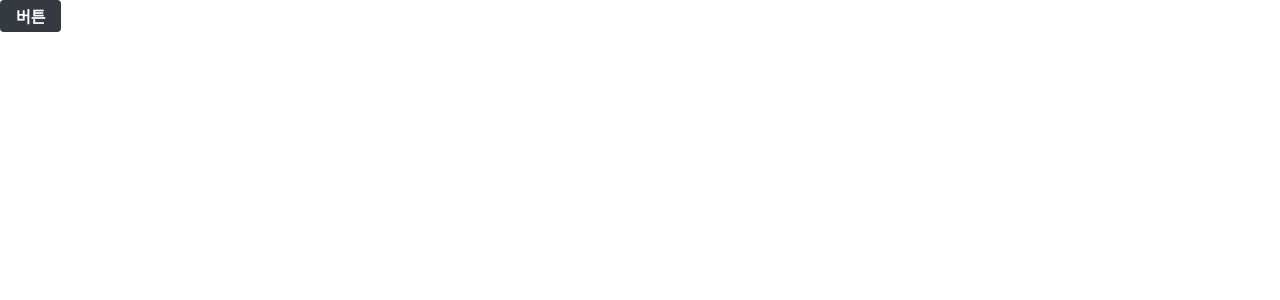
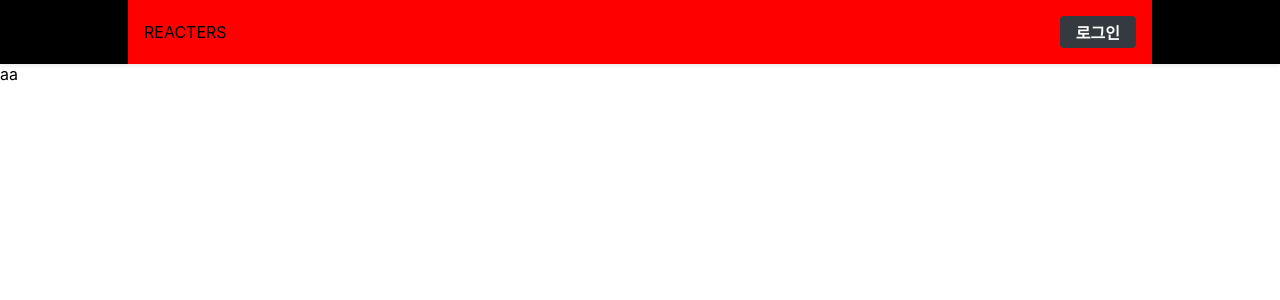
Before and after one commit to Mun94/react-blog-app, a React (Create React App) app in the folder blog-frontend/: page / in a window 1280 px wide. Shown: the top 300 px of the page. Built offline with nearby package versions, Linux system fonts and the light colour scheme.

Commit message:
DONE | 헤더 컴포넌트 생성

```diff
--- a/blog-frontend/src/components/common/Button.js
+++ b/blog-frontend/src/components/common/Button.js
@@ -1,8 +1,9 @@
 import React from 'react';
 import styled, { css } from 'styled-components';
 import palette from '../../lib/styles/palette';
+import { Link } from 'react-router-dom';
 
-const StyledButton = styled.button`
+const buttonStyle = css`
   border: none;
   border-radius: 4px;
   font-size: 1rem;
@@ -17,7 +18,7 @@
     background: ${palette.gray[6]};
   }
 
-  ${props =>
+  ${(props) =>
     props.fullWidth &&
     css`
       padding-top: 0.75rem;
@@ -26,7 +27,7 @@
       font-size: 1.125rem;
     `}
 
-  ${props =>
+  ${(props) =>
     props.cyan &&
     css`
       background: ${palette.cyan[5]};
@@ -36,6 +37,16 @@
     `}
 `;
 
-const Button = props => <StyledButton {...props} />;
+const StyledButton = styled.button`
+  ${buttonStyle}
+`;
+
+const StyledLink = styled(Link)`
+  ${buttonStyle}
+`;
+
+const Button = (props) => {
+  return props.to ? <StyledLink {...props} /> : <StyledButton {...props} />;
+};
 
 export default Button;
--- /dev/null
+++ b/blog-frontend/src/components/common/Header.js
@@ -0,0 +1,52 @@
+import React from 'react';
+import Responsive from './Responsive.js';
+import Button from './Button.js';
+import styled from 'styled-components';
+
+const HeaderBlock = styled.div`
+  position: fixed;
+  width: 100%;
+  background: black;
+  box-shadow: 0px 2px 4px rgba(0, 0, 0, 0.08);
+`;
+
+const Wrapper = styled(Responsive)`
+  background: red;
+  height: 4rem;
+  display: flex;
+  align-items: center;
+  justify-content: space-between;
+
+  .logo {
+    font-size: 1.125rem;
+    font-weight: 800;
+    letter-spacing: 2px;
+  }
+
+  .right {
+    display: flex;
+    align-items: center;
+  }
+`;
+
+const Spacer = styled.div`
+  height: 4rem;
+`;
+
+const Header = () => {
+  return (
+    <>
+      <HeaderBlock>
+        <Wrapper>
+          <div className="login">REACTERS</div>
+          <div className="right">
+            <Button to="/login">로그인</Button>
+          </div>
+        </Wrapper>
+      </HeaderBlock>
+      <Spacer />
+    </>
+  );
+};
+
+export default Header;
--- /dev/null
+++ b/blog-frontend/src/components/common/Responsive.js
@@ -0,0 +1,23 @@
+import React from 'react';
+import styled from 'styled-components';
+
+const ResponsiveBlock = styled.div`
+  padding-left: 1rem;
+  padding-right: 1rem;
+  width: 1024px;
+  margin: 0 auto;
+
+  @media (max-width: 1024px) {
+    width: 768px;
+  }
+
+  @media (max-width: 768) {
+    width: 100%;
+  }
+`;
+
+const Responsive = ({ children, ...rest }) => {
+  return <ResponsiveBlock {...rest}>{children}</ResponsiveBlock>;
+};
+
+export default Responsive;
--- a/blog-frontend/src/pages/PostListPage.js
+++ b/blog-frontend/src/pages/PostListPage.js
@@ -1,11 +1,12 @@
 import React from 'react';
-import Button from '../components/common/Button';
+import Header from '../components/common/Header.js';
 
 const PostListPage = () => {
   return (
-    <div>
-      <Button>버튼</Button>
-    </div>
+    <>
+      <Header />
+      <div>aa</div>
+    </>
   );
 };
 
```
Also changed, not shown: 1 other file (tests, documents, lock files or other folders).
